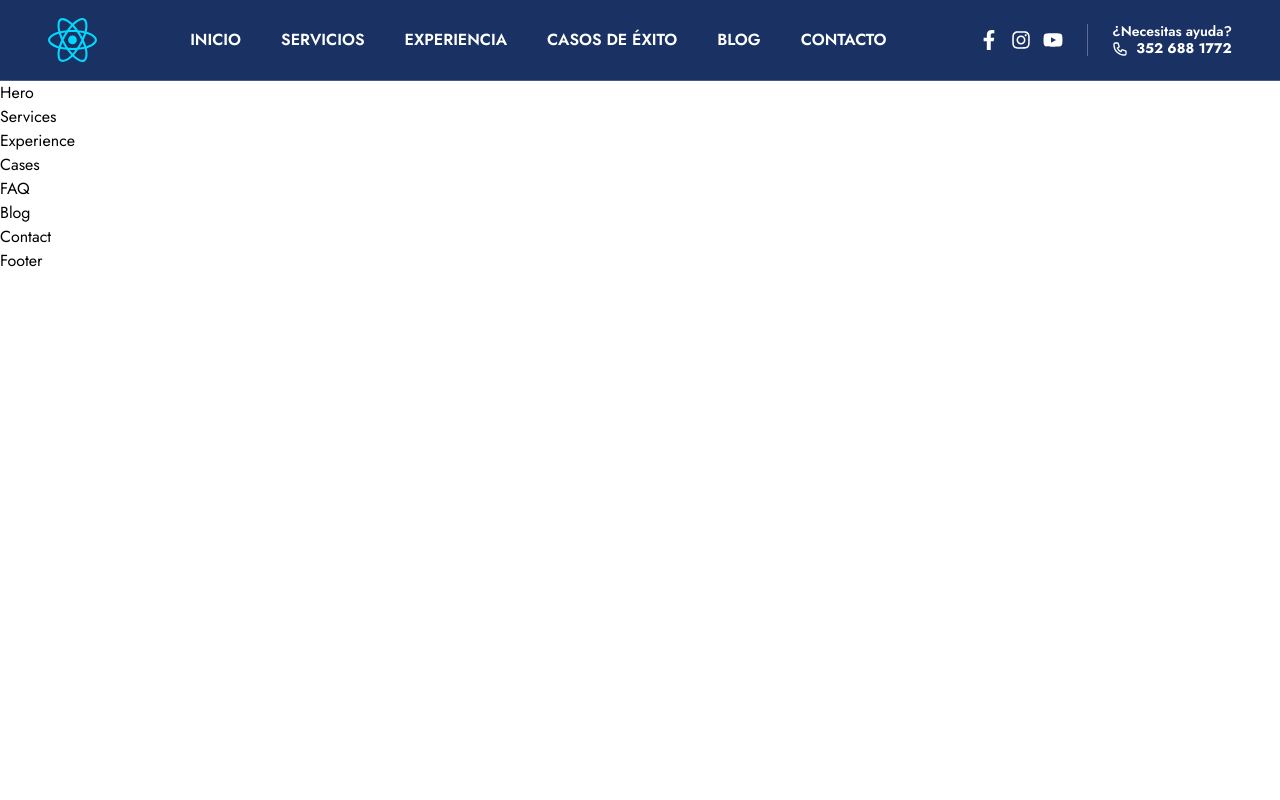
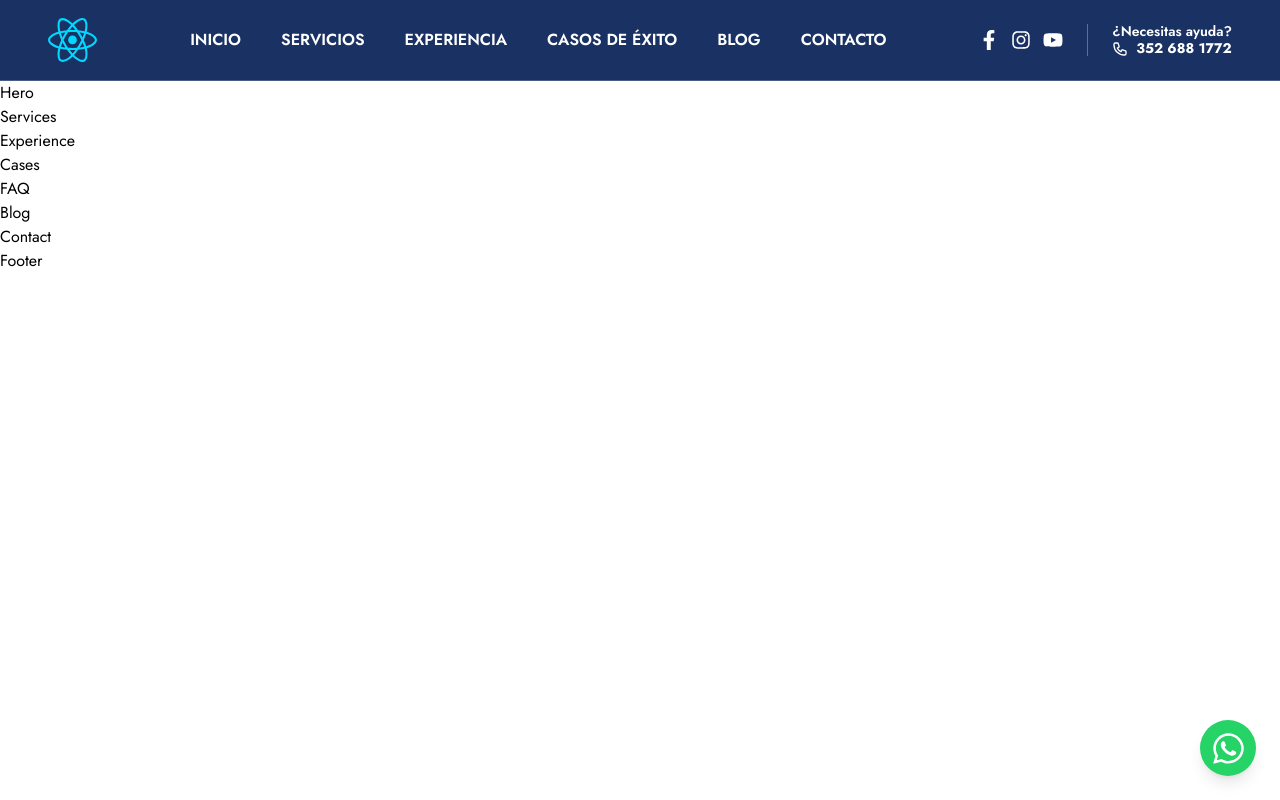
Before and after one commit to Koritek-MX/corporativo-monarca-landing-page, a React (Vite) app: page / in a window 1280 px wide. Built offline with nearby package versions, Linux system fonts and the light colour scheme.

Commit message:
Add: Se agrego el boton de whatsapp -@fernandobo681

```diff
--- a/index.html
+++ b/index.html
@@ -5,7 +5,7 @@
   <meta charset="UTF-8" />
   <link rel="icon" type="image/svg+xml" href="/public/monarca-blue.ico" />
   <meta name="viewport" content="width=device-width, initial-scale=1.0" />
-  <title>Corporativo monarca | Consultoría jurídica y empresarial</title>
+  <title>CORPORATIVO MONARCA | Consultoría jurídica y empresarial</title>
 
   <link rel="preconnect" href="https://fonts.googleapis.com" />
   <link rel="preconnect" href="https://fonts.gstatic.com" crossorigin />
--- a/src/App.tsx
+++ b/src/App.tsx
@@ -1,3 +1,4 @@
+import WhatsAppButton from "./components/common/WhatsAppButton";
 import Experience from "./components/sections/Experience";
 import Services from "./components/sections/Services";
 import Contact from "./components/sections/Contact";
@@ -7,6 +8,7 @@
 import Hero from "./components/sections/Hero";
 import Blog from "./components/sections/Blog";
 import FAQ from "./components/sections/FAQ";
+
 
 export default function App() {
   return (
@@ -22,6 +24,7 @@
         <Contact />
       </main>
       <Footer />
+      <WhatsAppButton />
     </>
   );
 }
--- /dev/null
+++ b/src/components/common/WhatsAppButton.tsx
@@ -0,0 +1,34 @@
+import { FaWhatsapp } from "react-icons/fa";
+
+const WhatsAppButton = () => {
+  return (
+    <a
+      href="https://wa.me/523526881772"
+      target="_blank"
+      rel="noopener noreferrer"
+      aria-label="WhatsApp"
+      className="
+        fixed
+        bottom-6
+        right-6
+        z-50
+        flex
+        items-center
+        justify-center
+        w-14
+        h-14
+        rounded-full
+        bg-[#25D366]
+        text-white
+        shadow-lg
+        hover:scale-105
+        hover:shadow-xl
+        transition
+      "
+    >
+      <FaWhatsapp size={35} />
+    </a>
+  );
+};
+
+export default WhatsAppButton;
```
